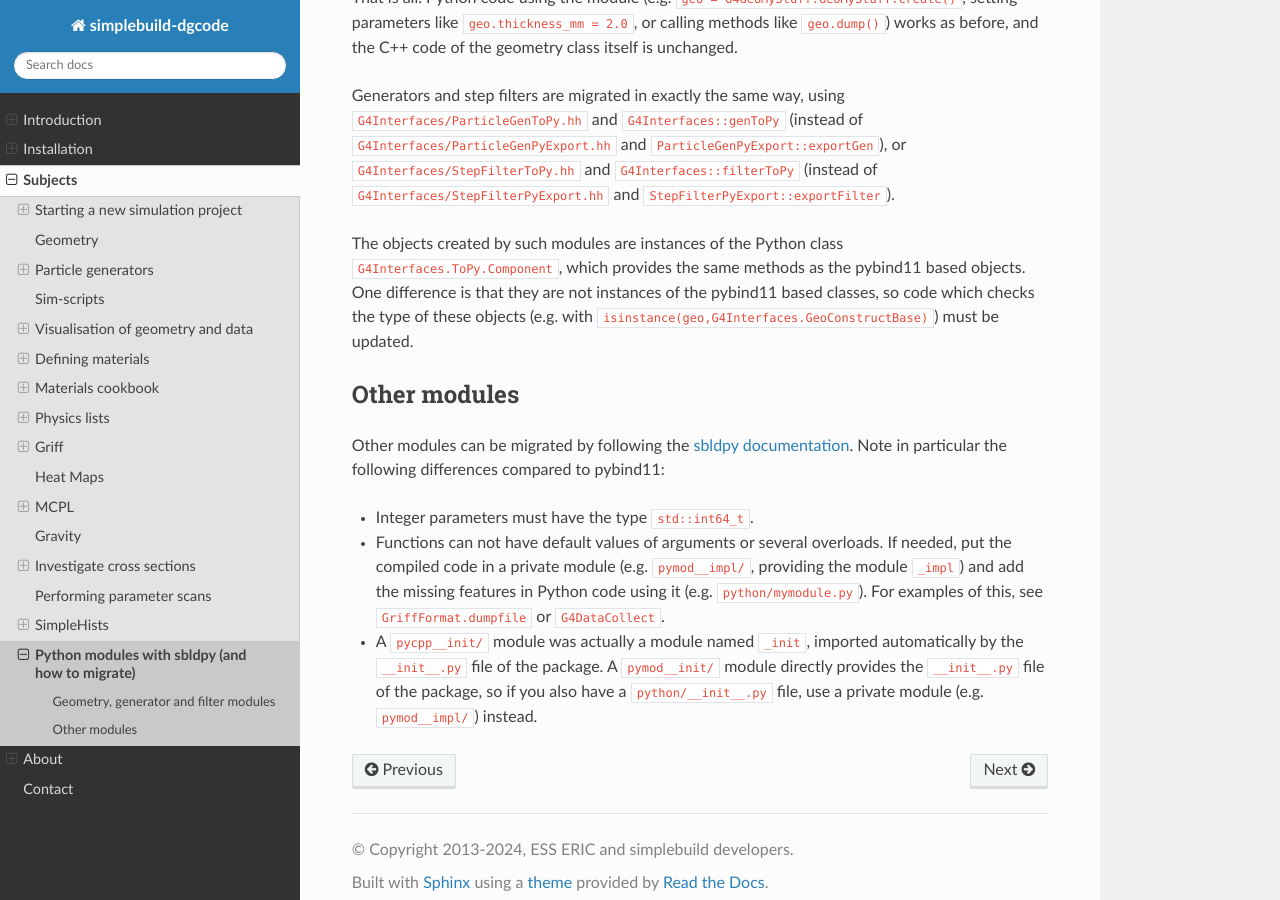
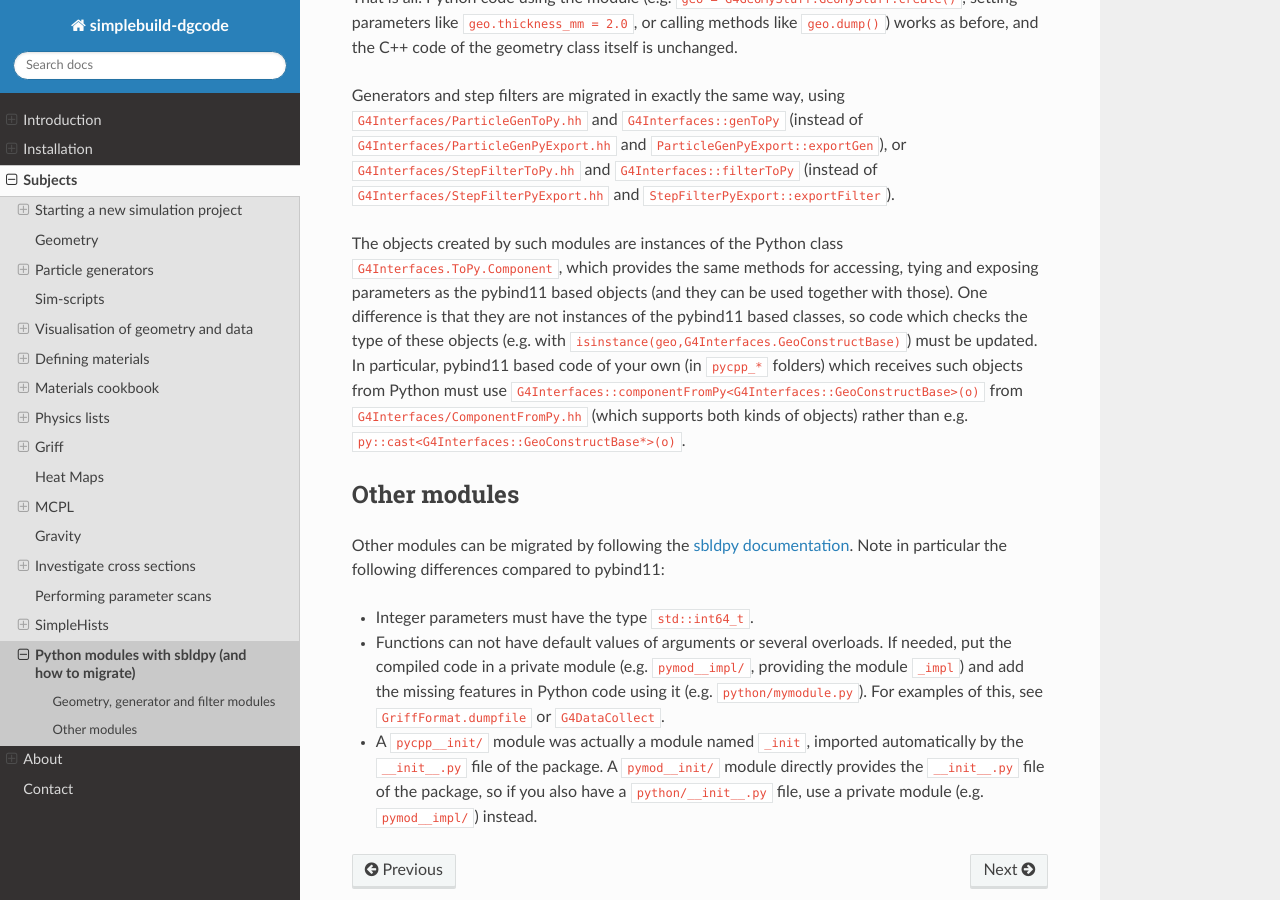
Before and after one commit to mctools/simplebuild-dgcode, a Sphinx documentation site: the page built from doc/source/pymod.rst, in a window 1280 px wide and 900 px high, scrolled down 1118 px. Built offline with Sphinx 7.4.7 and the Read the Docs theme 3.1.0, drawn with Linux system fonts in a browser that asks for light colours; the version number could not be read and is left out; cross-references to code outside the pages are shown as plain code.

Commit message:
Document how to support sbldpy based components in pybind11 based code
Assisted-by: Claude

```diff
--- a/doc/source/pymod.rst
+++ b/doc/source/pymod.rst
@@ -71,10 +71,17 @@ of ``G4Interfaces/StepFilterPyExport.hh`` and
 ``StepFilterPyExport::exportFilter``).
 
 The objects created by such modules are instances of the Python class
-``G4Interfaces.ToPy.Component``, which provides the same methods as the
-pybind11 based objects. One difference is that they are not instances of the
+``G4Interfaces.ToPy.Component``, which provides the same methods for accessing,
+tying and exposing parameters as the pybind11 based objects (and they can be
+used together with those). One difference is that they are not instances of the
 pybind11 based classes, so code which checks the type of these objects (e.g.
-with ``isinstance(geo,G4Interfaces.GeoConstructBase)``) must be updated.
+with ``isinstance(geo,G4Interfaces.GeoConstructBase)``) must be updated. In
+particular, pybind11 based code of your own (in ``pycpp_*`` folders) which
+receives such objects from Python must use
+``G4Interfaces::componentFromPy<G4Interfaces::GeoConstructBase>(o)`` from
+:sbpkg:`G4Interfaces/ComponentFromPy.hh<G4Interfaces/libinc/ComponentFromPy.hh>`
+(which supports both kinds of objects) rather than e.g.
+``py::cast<G4Interfaces::GeoConstructBase*>(o)``.
 
 Other modules
 =============
```
